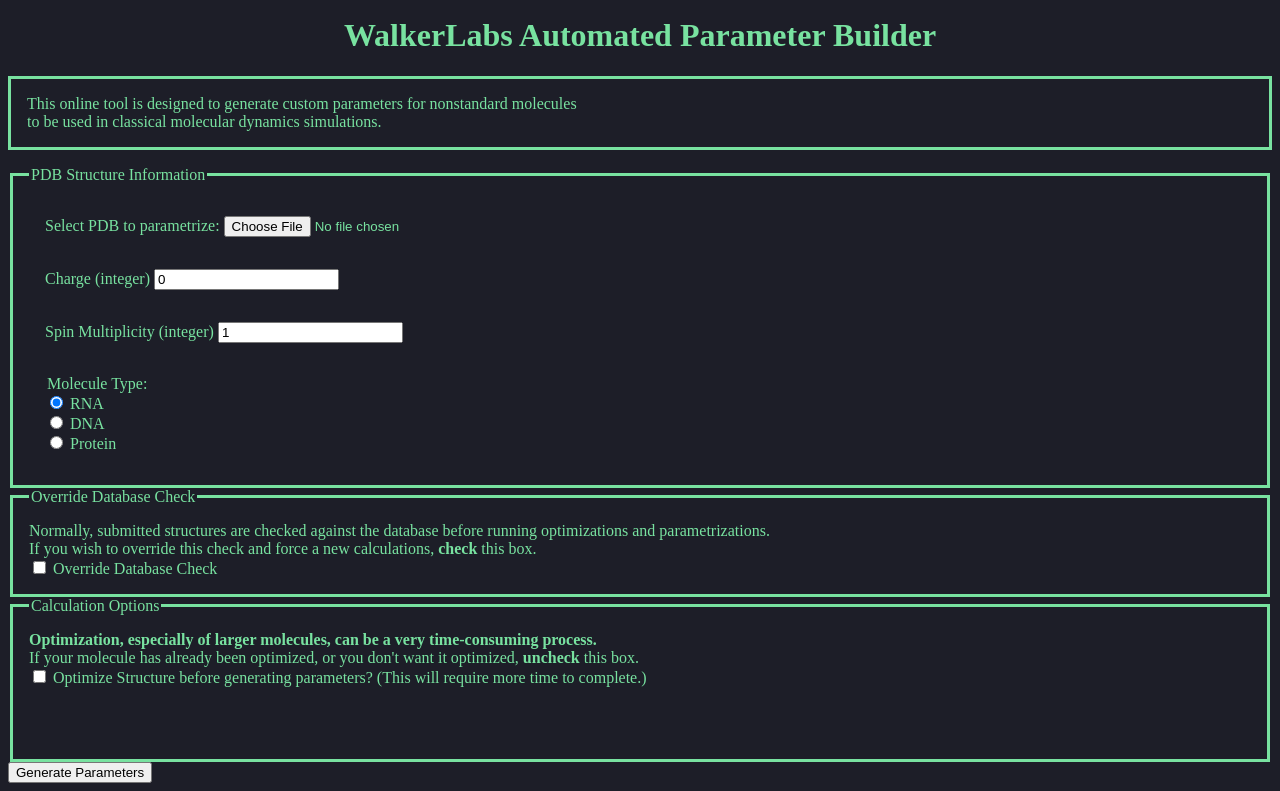
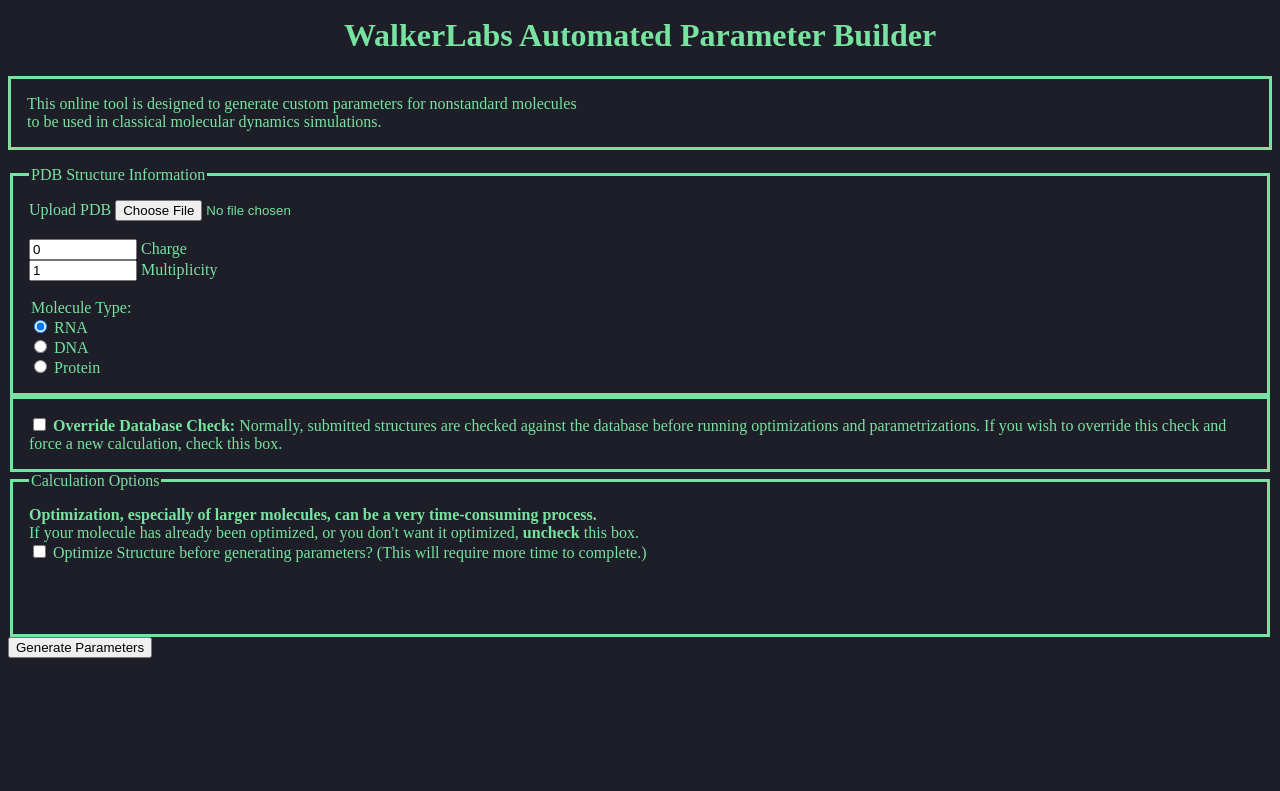
Before and after one commit to arwalkerlab/AutoParams, a Flask app: page / in a window 1280 px wide. Shown: the part 198-989 px from the top of the page. After the commit the page ends 856 px from the top, so only its background shows below. Run offline with Flask 3, Linux system fonts and the light colour scheme; parts of the project's set-up code (start-up, migrations or seed data) failed here and were passed over.

Commit message:
nightly update

```diff
--- a/Application/app.py
+++ b/Application/app.py
@@ -17,6 +17,7 @@
     if request.method=="POST":
         jobid = random_job_identifier()
         session["jobid"] = jobid
+
         ### Collect Form Data
         pdbfile = request.files['PDBfile']
         optimize_bool = bool(request.form.get('optimize_job') == "on")
@@ -27,8 +28,10 @@
         level_of_theory = request.form.get('level_of_theory')
         basis_set = request.form.get('basis_set')
 
-        CURRENT_JOBS[jobid] = MainJob(jobid,charge,multiplicity,restype,optimize_bool,override_db_bool)
+        ### Initialize Job
+        CURRENT_JOBS[jobid] = MainJob(jobid,charge,multiplicity,restype,optimize_bool,override_db_bool,level_of_theory,basis_set)
 
+        ### Upload PDB and begin processing.
         continue_job = CURRENT_JOBS[jobid].UploadPDBFile(pdbfile)
         if not continue_job:
             new_logfile = f"logfiles/{session['jobid']}.html"
@@ -40,11 +43,6 @@
                 prmtop = UPLOAD_FOLDER + CURRENT_JOBS[session["jobid"]].file_list["PRMTOP"]
                 inpcrd = UPLOAD_FOLDER + CURRENT_JOBS[session["jobid"]].file_list["INPCRD"]
                 tleapinput = UPLOAD_FOLDER + session["jobid"] + "/tleap.in"
-                print(frcmod)
-                print(mol2)
-                print(prmtop)
-                print(inpcrd)
-                print(tleapinput)
                 if G(frcmod):
                     f.write("""<a href="{{ url_for('download', filename=curr_job.file_list['FRCMOD']) }}">FRCMOD</a><br>""")
                 if G(mol2):
@@ -97,11 +95,6 @@
         prmtop = UPLOAD_FOLDER + CURRENT_JOBS[session["jobid"]].file_list["PRMTOP"]
         inpcrd = UPLOAD_FOLDER + CURRENT_JOBS[session["jobid"]].file_list["INPCRD"]
         tleapinput = UPLOAD_FOLDER + session["jobid"] + "/tleap.in"
-        print(frcmod)
-        print(mol2)
-        print(prmtop)
-        print(inpcrd)
-        print(tleapinput)
         if G(frcmod):
             f.write("""<a href="{{ url_for('download', filename=curr_job.file_list['FRCMOD']) }}">FRCMOD</a><br>""")
         if G(mol2):
--- a/Application/templates/database.html
+++ b/Application/templates/database.html
@@ -17,7 +17,7 @@
   </style>
 </head>
 
-<h1>WalkerLabs Parameter Library</h1>
+<h1 style="text-align: center;">WalkerLabs Parameter Library</h1>
 <p style="border-width:3px; border-style:solid; border-color:#78E2A0; padding: 1em;">
     <span style="
       display:inline-block;
--- a/Application/templates/upload_page.html
+++ b/Application/templates/upload_page.html
@@ -26,21 +26,21 @@
 <fieldset style="border-width:3px; border-style:solid; border-color:#78E2A0; padding: 1em;">
 <legend>PDB Structure Information</legend>
   <!-- label for="var1" is the same as input id="var1", and flask's request.files['var2'] is input name='var2' -->
-    <div style="padding: 1em;">
-    <label for="PDBid">Select PDB to parametrize: </label>
-    <input type="file" id="PDBid" name="PDBfile" accept=".pdb" required>
+    <div>
+    <label for="PDBid" style="width:200px">Upload PDB </label>
+    <input type="file" id="PDBid" name="PDBfile" accept=".pdb" required style="width:300px">
     </div>
-    <!-- <br> -->
-    <div style="padding: 1em;">
-      <label for="charge">Charge (integer)</label>
-    <input type="number" id="charge" name="charge" value=0 required size="10">
+    <br>
+    <div>
+    <input type="number" id="charge" name="charge" value=0 required size="10" style="width:100px">
+    <label for="charge" style="width:200px">Charge </label>
     </div>
-    <div style="padding: 1em;">
-      <label for="spin">Spin Multiplicity (integer)</label>
-    <input type="number" id="spin" name="spin" value=1 required size="10">
+    <div>
+    <input type="number" id="spin" name="spin" value=1 required size="10" style="width:100px">
+    <label for="spin" style="width:200px">Multiplicity</label>
     </div>
-    <!-- <br> -->
-    <div style="padding: 1em;">
+    <br>
+    <div>
       <legend>Molecule Type:</legend>
     <div>
       <input type="radio" id="RNA" name="moltype" value="RNA"
@@ -61,20 +61,14 @@
       <label for="Carbohydrate">Carbohydrate</label>
     </div> -->
   </div>
-  <!-- <br> -->
-  <!-- <div style="padding: 1em;">
-    <label for="resid">PDB ResID (max 3 characters):</label>
-    <input type="text" id="resid" name="resid" value="UNK" required minlength="1" maxlength="3" size="10">
-  </div> -->
 
 </fieldset>
 
 <fieldset style="border-width:3px; border-style:solid; border-color:#78E2A0; padding: 1em;">
-  <legend>Override Database Check</legend>
-  Normally, submitted structures are checked against the database before running optimizations and parametrizations.<br>
-  If you wish to override this check and force a new calculations, <b>check</b> this box.<br>
   <input type="checkbox" id="OverrideDB" name="override_db">
-  <label for="OverrideDB">Override Database Check</label>
+  <label for="OverrideDB"><b>Override Database Check:</b>  Normally, submitted structures are checked
+    against the database before running optimizations and parametrizations. If you wish to override
+    this check and force a new calculation, check this box.</label>
 </fieldset>
 
 <!-- OPTIMIZATION SETTINGS -->
--- a/Application/utilities/_RESP/TeraChem.py
+++ b/Application/utilities/_RESP/TeraChem.py
@@ -47,11 +47,11 @@
             charges.append(str(charge))
     return charges
 
-def GetRESPCharges(pdbfile,charge,mult,jobfolder):
+def GetRESPCharges(pdbfile,charge,mult,jobfolder,level_of_theory="b3lyp",basis_set="6-31gss"):
     ## Terachem Version
     currdir = os.getcwd()
     os.chdir(jobfolder)
-    WriteTCRESP(coordinates=pdbfile,charge=charge,spinmult=mult)
+    WriteTCRESP(coordinates=pdbfile,charge=charge,spinmult=mult,method=level_of_theory,basis=basis_set)
     S.call("terachem -i resp.in 1> resp.out 2> resp.err",shell=True)
     resp_charges = readRESPcharges("resp.out")
     os.chdir(currdir)
```
Also changed, not shown: Application/utilities/main_job.py (+5 -3 lines).
